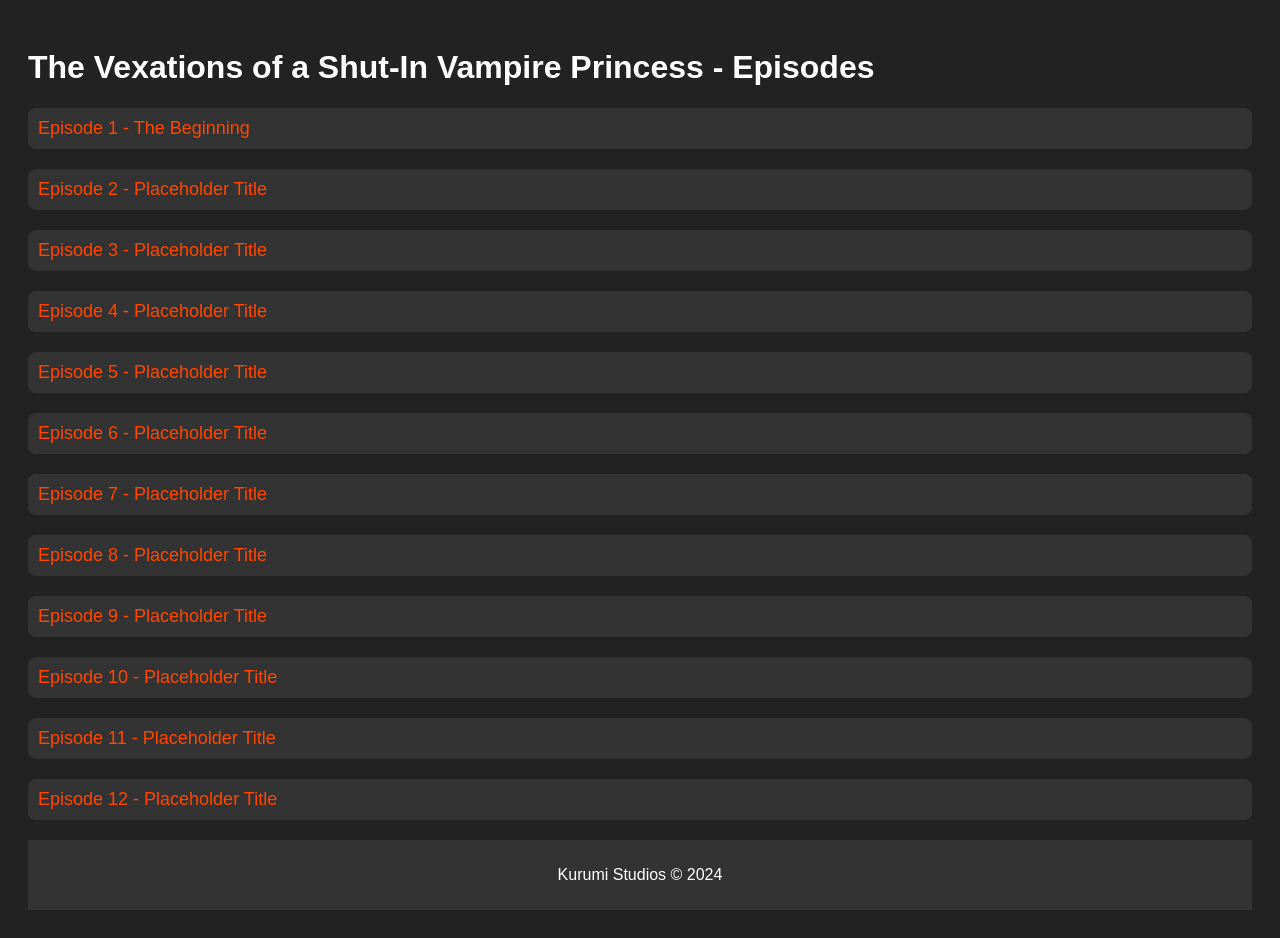
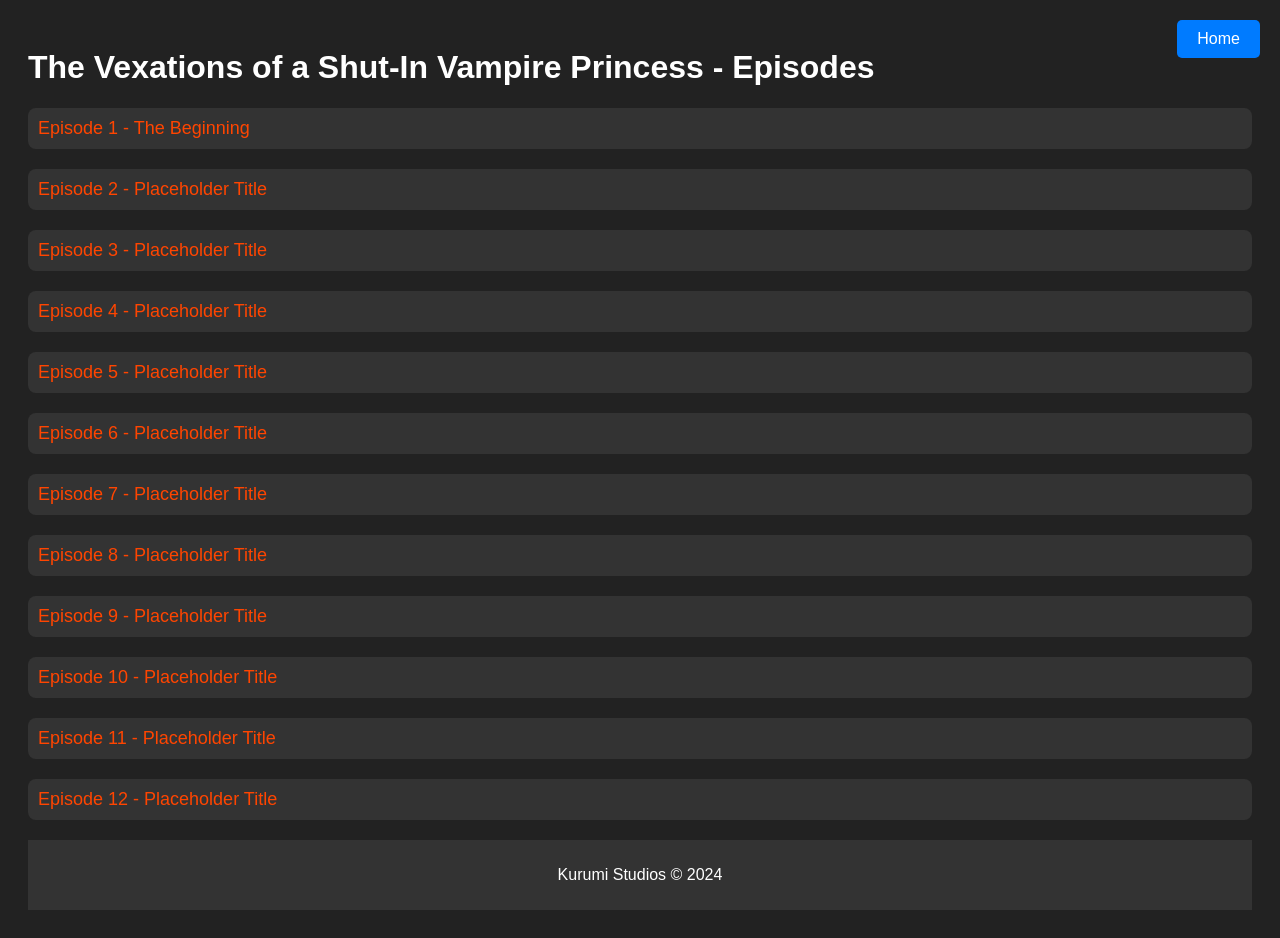
Before and after one commit to Kurumi-studio/Freemium, a plain HTML site: page anime-series/series1/index.html in a window 1280 px wide. Drawn offline with Linux system fonts and the light colour scheme.

Commit message:
Update index.html

```diff
--- a/anime-series/series1/index.html
+++ b/anime-series/series1/index.html
@@ -35,6 +35,22 @@
             text-decoration: underline;
         }
 
+        .home-button {
+                position: absolute;
+                top: 20px;
+                right: 20px;
+                background-color: #007BFF;
+                color: white;
+                padding: 10px 20px;
+                text-decoration: none;
+                border-radius: 5px;
+        }
+
+        .home-button:hover {
+            background-color: #0056b3;
+        }
+
+
         footer {
             text-align: center;
             margin-top: 20px;
@@ -47,6 +63,8 @@
 <body>
 
     <h1>The Vexations of a Shut-In Vampire Princess - Episodes</h1>
+
+    <a href="../../index.html" class="home-button">Home</a>
 
     <ul class="episode-list">
         <li><a href="episode1.html">Episode 1 - The Beginning</a></li>
```
